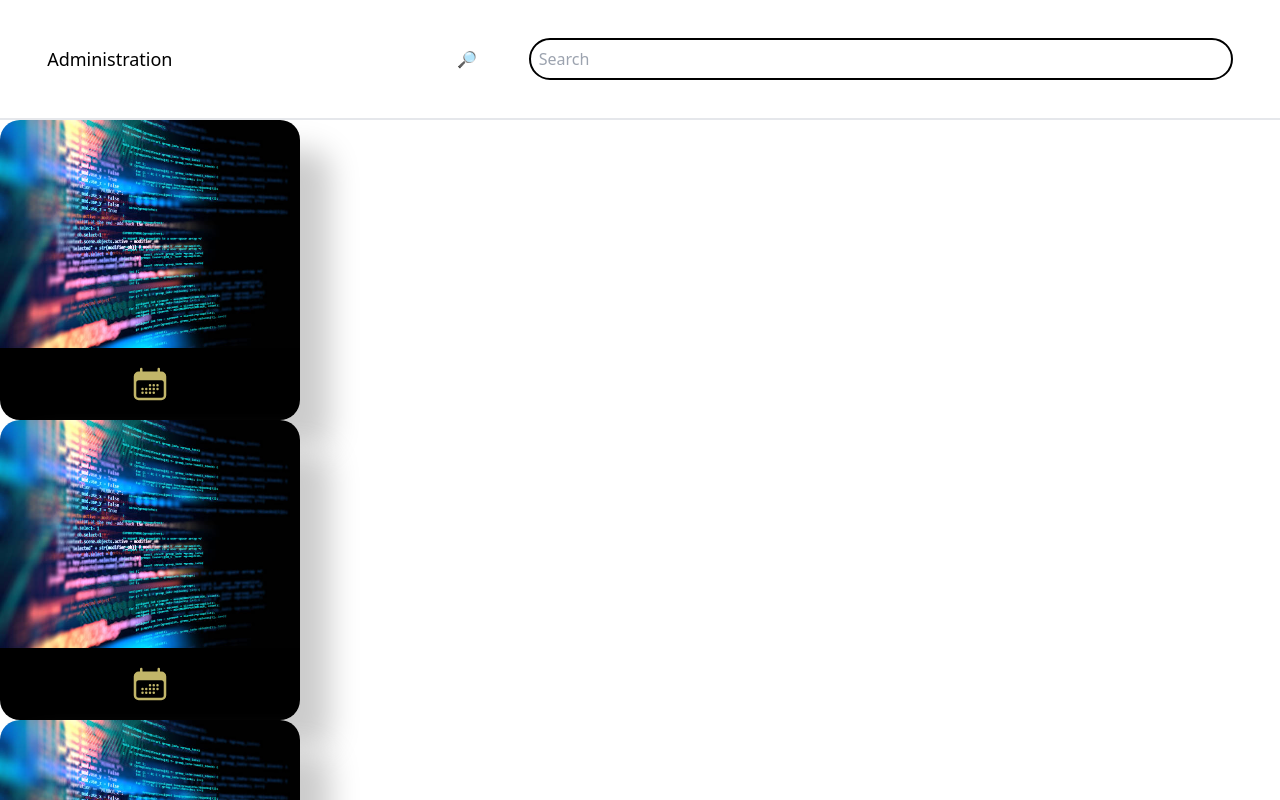
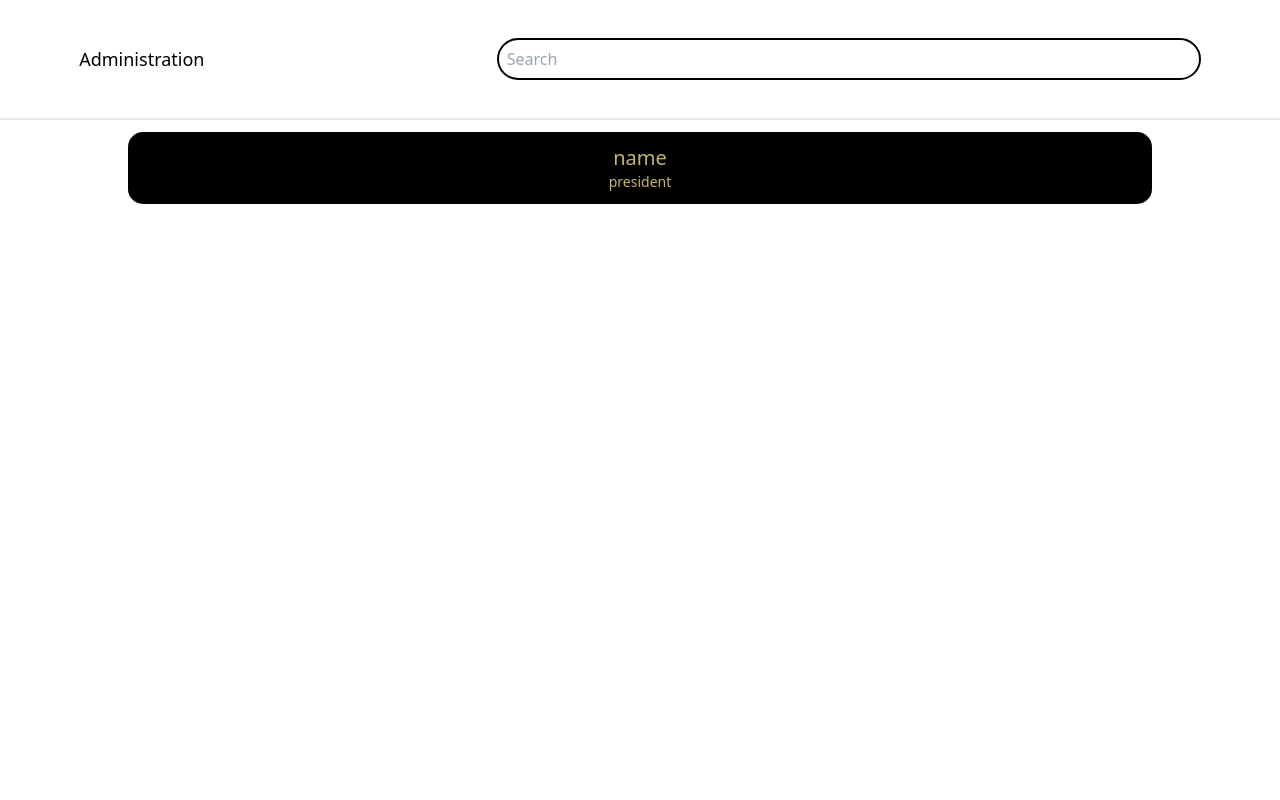
Before and after one commit to sitechtimes/club-attendance-frontend-v2, a Vue app: page /admin in a window 1280 px wide. Shown: the top 800 px of the page. Built offline with nearby package versions, Linux system fonts and the light colour scheme.

Commit message:
infromation view

```diff
--- /dev/null
+++ b/src/components/AdminClubCard.vue
@@ -0,0 +1,33 @@
+<template>
+  <div class="flex flex-col pt-3 w-[80%]">
+    <div
+      class="box flex flex-col items-end hover:scale-105 ease-in-out duration-500 cursor-pointer"
+      @click="push()"
+    >
+      <div
+        class="bg-black w-full flex flex-col items-center justify-center rounded-[15px] h-[4.5rem]"
+      >
+        <div class="w-full flex flex-row items-center justify-center">
+          <div class="text-[#c2b669] text-xl">name</div>
+        </div>
+        <div class="w-full flex justify-center items-center">
+          <div class="text-[#c2b669] text-sm">president</div>
+        </div>
+      </div>
+    </div>
+  </div>
+</template>
+
+<script setup lang="ts">
+import { useRouter } from "vue-router";
+defineProps({
+  name: String,
+  president: String,
+});
+
+const router = useRouter();
+
+function push() {
+  router.push({ path: "/information" });
+}
+</script>
--- a/src/components/ClubCard.vue
+++ b/src/components/ClubCard.vue
@@ -1,32 +1,78 @@
 <template>
-    <div class="flex flex-col">
-        <div class="box flex flex-col items-end hover:scale-105 ease-in-out duration-500  cursor-pointer" @click="open = true">
-            <img src="@/assets/coding.jpeg" alt="coding" class="h-[228px] rounded-t-[20px]">
-            <div class="bg-black w-full flex flex-col items-center justify-center rounded-b-[20px] h-[4.5rem]">
+  <div class="flex flex-col pt-3">
+    <div
+      class="box flex flex-col items-end hover:scale-105 ease-in-out duration-500 cursor-pointer"
+      @click="open = true"
+    >
+      <img
+        src="@/assets/coding.jpeg"
+        alt="coding"
+        class="h-[228px] rounded-t-[20px]"
+      />
+      <div
+        class="bg-black w-full flex flex-col items-center justify-center rounded-b-[20px] h-[4.5rem]"
+      >
+        <div class="w-full flex flex-row items-center justify-center">
           <div class="text-[#c2b669] text-xl">{{ name }}</div>
           <div class="text-[#c2b669] flex items-center">
-                    <CalendarDaysIcon class="h-10"/>
+            <CalendarDaysIcon class="h-10" />
             {{ nextMeeting }}
+          </div>
+        </div>
+        <div class="w-full flex justify-center items-start">
+          <div class="text-[#c2b669] text-sm">{{ president }}</div>
         </div>
       </div>
     </div>
     <div v-show="open">
-            <div class="relative z-10" aria-labelledby="modal-title" role="dialog" aria-modal="true">
-                <div class="fixed inset-0 bg-gray-500 bg-opacity-75 transition-opacity"></div>
+      <div
+        class="relative z-10"
+        aria-labelledby="modal-title"
+        role="dialog"
+        aria-modal="true"
+      >
+        <div
+          class="fixed inset-0 bg-gray-500 bg-opacity-75 transition-opacity"
+        ></div>
         <div class="fixed inset-0 z-10 overflow-y-auto">
-                    <div class="flex min-h-full items-center justify-center p-4 text-center sm:items-center sm:p-0">
-                        <div class="relative transform overflow-hidden rounded-lg bg-white text-left shadow-xl transition-all sm:my-8 sm:w-full sm:max-w-lg">
+          <div
+            class="flex min-h-full items-center justify-center p-4 text-center sm:items-center sm:p-0"
+          >
+            <div
+              class="relative transform overflow-hidden rounded-lg bg-white text-left shadow-xl transition-all sm:my-8 sm:w-full sm:max-w-lg"
+            >
               <div class="bg-white px-4 pb-4 pt-5 sm:p-6 sm:pb-4">
                 <div class="sm:flex sm:items-start">
                   <div class="mt-3 text-center sm:ml-4 sm:mt-0 sm:text-left">
-                                        <h3 class="text-base font-semibold leading-6 text-gray-900" id="modal-title">{{ name }}</h3>
+                    <h3
+                      class="text-base font-semibold leading-6 text-gray-900"
+                      id="modal-title"
+                    >
+                      {{ name }}
+                    </h3>
                   </div>
                 </div>
               </div>
-                            <div class="bg-gray-50 px-4 py-4 sm:flex sm:px-6 ">
-                                <button type="button" class="w-full my-1 justify-center rounded-md px-3 bg-black hover:bg-slate-900 text-[#c2b669] py-2 text-sm font-semibold shadow-sm sm:ml-3 sm:w-auto" >Generate QR Code</button>
-                                <button type="button" class="w-full my-1 justify-center rounded-md px-3 bg-black hover:bg-slate-900 text-[#c2b669] py-2 text-sm font-semibold shadow-sm sm:ml-3 sm:w-auto" >Add/Change meeting date</button>
-                                <button type="button" class="w-full my-1 justify-center rounded-md bg-red-600 px-3 py-2 text-sm font-semibold text-white shadow-sm hover:bg-red-500 sm:ml-3 sm:w-auto" @click="open = false">Close</button>
+              <div class="bg-gray-50 px-4 py-4 sm:flex sm:px-6">
+                <button
+                  type="button"
+                  class="w-full my-1 justify-center rounded-md px-3 bg-black hover:bg-slate-900 text-[#c2b669] py-2 text-sm font-semibold shadow-sm sm:ml-3 sm:w-auto"
+                >
+                  Generate QR Code
+                </button>
+                <button
+                  type="button"
+                  class="w-full my-1 justify-center rounded-md px-3 bg-black hover:bg-slate-900 text-[#c2b669] py-2 text-sm font-semibold shadow-sm sm:ml-3 sm:w-auto"
+                >
+                  Add/Change meeting date
+                </button>
+                <button
+                  type="button"
+                  class="w-full my-1 justify-center rounded-md bg-red-600 px-3 py-2 text-sm font-semibold text-white shadow-sm hover:bg-red-500 sm:ml-3 sm:w-auto"
+                  @click="open = false"
+                >
+                  Close
+                </button>
               </div>
             </div>
           </div>
@@ -34,32 +80,27 @@
       </div>
     </div>
   </div>
-
 </template>
 
-
 <script setup lang="ts">
-import { CalendarDaysIcon } from '@heroicons/vue/24/solid';
-import { ref } from 'vue';
+import { CalendarDaysIcon } from "@heroicons/vue/24/solid";
+import { ref } from "vue";
 defineProps({
   name: String,
   nextMeeting: String,
-})
+  president: String,
+});
 
-const open = ref(false)
-
+const open = ref(false);
 </script>
 
 <style scoped>
-.box{
+.box {
   border-radius: 20px;
   width: 300px;
   height: 300px;
   background: #fafafa;
-    box-shadow:  30px 30px 30px #cccccc,
-                    0 0 0 #ffffff,
-                    0 0 0 #cccccc inset,
+  box-shadow: 30px 30px 30px #cccccc, 0 0 0 #ffffff, 0 0 0 #cccccc inset,
     2px 2px 2px #ffffff inset;
-
-
-}</style>
+}
+</style>
--- a/src/components/SearchBar.vue
+++ b/src/components/SearchBar.vue
@@ -1,8 +1,8 @@
 <template>
-
+  <input
+    class="w-[55%] border-2 border-black h-[35%] rounded-full pl-2 ml-2"
+    placeholder="Search"
+  />
 </template>
 
-
-<script setup lang="ts">
-
-</script>
+<script setup lang="ts"></script>
--- a/src/router/index.ts
+++ b/src/router/index.ts
@@ -23,6 +23,11 @@ const router = createRouter({
       name: 'president',
       component: () => import('../views/President.vue')
     },
+    {
+      path: '/information',
+      name: 'information',
+      component: () => import('../views/Information.vue')
+    },
   ]
 })
 
--- a/src/views/Admin.vue
+++ b/src/views/Admin.vue
@@ -2,20 +2,15 @@
   <section class="w-screen h-screen">
     <div class="w-full h-[15%] border-b-2 justify-center flex items-center">
       <div class="w-[32%] text-lg font-medium">Administration</div>
-      <div class="w-[5%]">🔎</div>
-      <input
-        class="w-[55%] border-2 border-black h-[35%] rounded-full pl-2 ml-2"
-        placeholder="Search"
-      />
+      <SearchBar></SearchBar>
     </div>
-    <div class="w-full h-auto justify-center flex-col items-center">
-      <ClubCard></ClubCard>
-      <ClubCard></ClubCard>
-      <ClubCard></ClubCard>
+    <div class="w-full h-auto justify-center flex flex-col items-center">
+      <AdminClubCard></AdminClubCard>
     </div>
   </section>
 </template>
 
 <script setup lang="ts">
-import ClubCard from "@/components/ClubCard.vue";
+import AdminClubCard from "@/components/AdminClubCard.vue";
+import SearchBar from "@/components/SearchBar.vue";
 </script>
--- /dev/null
+++ b/src/views/Information.vue
@@ -0,0 +1,35 @@
+<template>
+  <div class="w-screen h-auto flex flex-col">
+    <div
+      class="w-full h-[15vh] border-b-2 flex flex-row items-center justify-center"
+    >
+      <div class="w-[30%] text-2xl pl-6">clubName</div>
+      <UserIcon class="pl-[48vw] h-[25vh]"></UserIcon>
+      <div class="w-[65%] text-2xl">123</div>
+    </div>
+    <div class="w-full h-[85vh] flex flex-col justify-start items-center pt-3">
+      <a
+        href="https://www.youtube.com/watch?v=RbhVgdDoY3Q"
+        target="_blank"
+        class="bg-black h-[7vh] w-[50vh] flex flex-col items-center justify-center rounded-full text-[#fff]"
+        >Photo Attendance Link</a
+      >
+      <p>Advisor: {{ advisor }}</p>
+      <p>President: {{ president }}</p>
+    </div>
+  </div>
+</template>
+
+<script setup lang="ts">
+import { UserIcon } from "@heroicons/vue/20/solid";
+defineProps({
+  clubName: String,
+  memberAmount: Number,
+  president: String,
+  advisor: String,
+  lastMeeting: Date,
+  nextMeting: Date,
+  dayOfWeek: String,
+  meetingAmount: Number,
+});
+</script>
```
Lines whose indentation alone changed are shown as unchanged.
